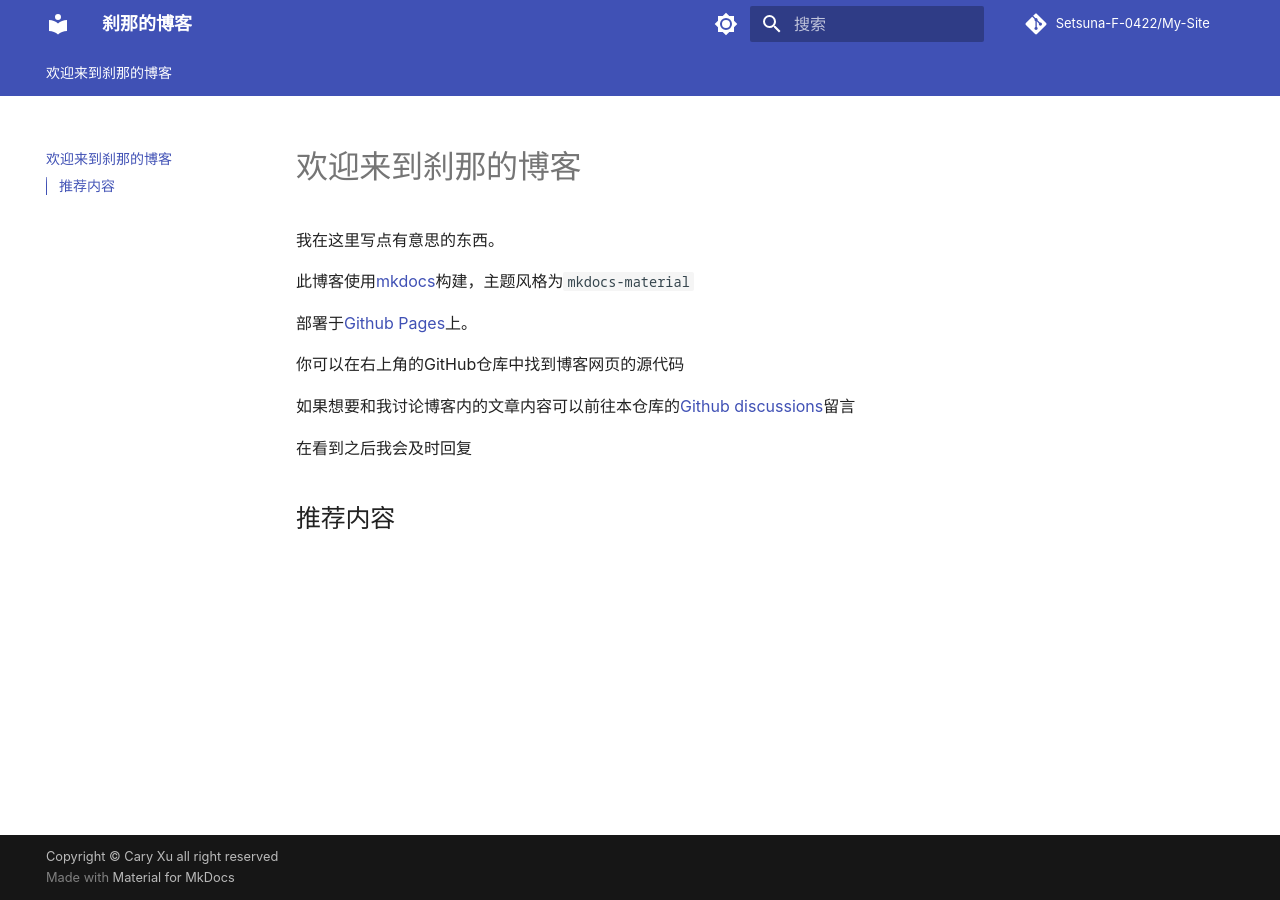
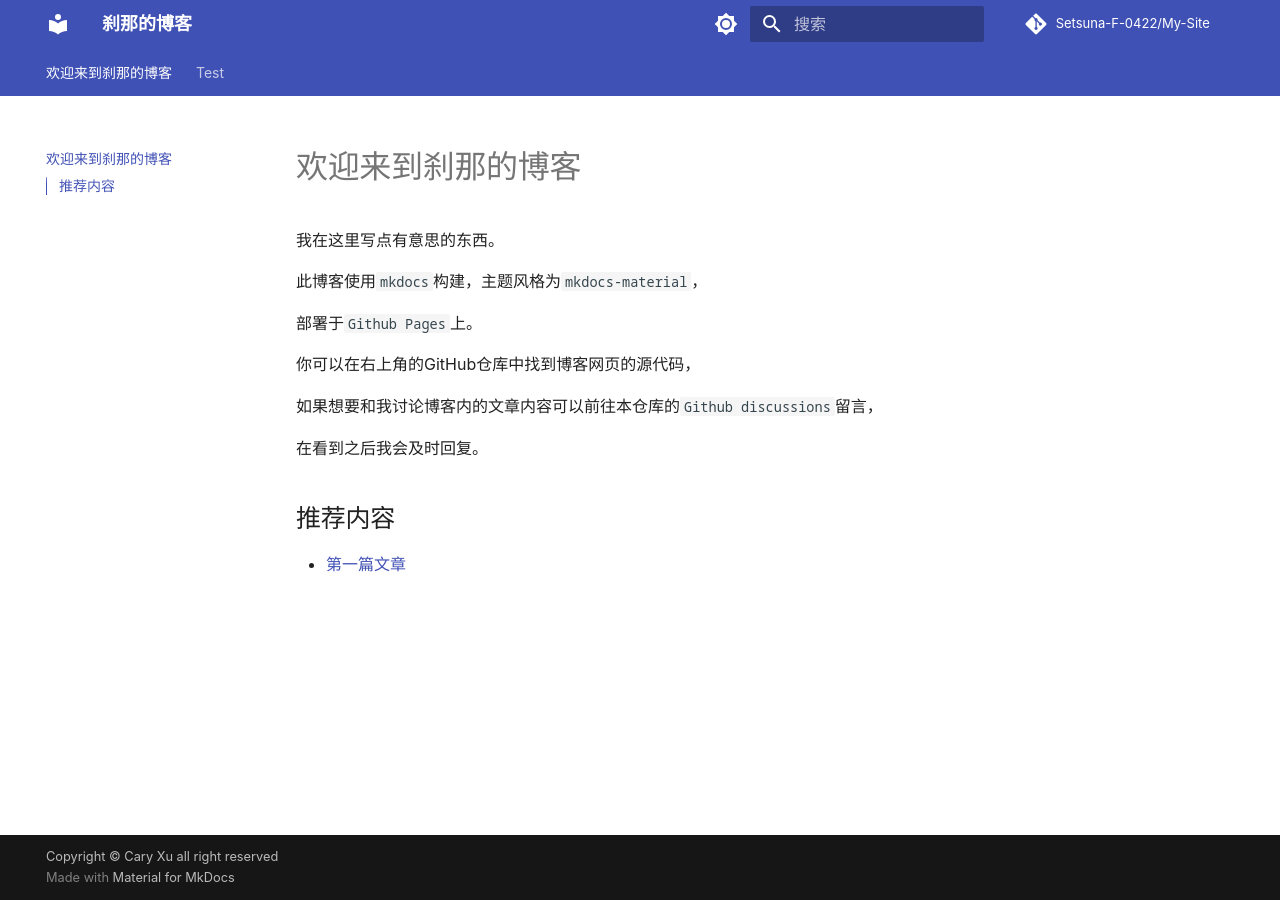
Before and after one commit to Setsuna0422/My-Site, an MkDocs documentation site: the page built from docs/index.md, in a window 1280 px wide. Built offline with MkDocs 1.6.1 and Material for MkDocs 9.7.7, drawn with Linux system fonts in a browser that asks for light colours; comment, search, counter and statistics services are not loaded.

Commit message:
修改样式

```diff
--- a/docs/index.md
+++ b/docs/index.md
@@ -2,14 +2,16 @@
 
 我在这里写点有意思的东西。
 
-此博客使用[mkdocs](https://www.mkdocs.org)构建，主题风格为`mkdocs-material`
+此博客使用`mkdocs`构建，主题风格为`mkdocs-material`，
 
-部署于[Github Pages](https://pages.github.com/)上。
+部署于`Github Pages`上。
 
-你可以在右上角的GitHub仓库中找到博客网页的源代码
+你可以在右上角的GitHub仓库中找到博客网页的源代码，
 
-如果想要和我讨论博客内的文章内容可以前往本仓库的[Github discussions](https://github.com/Setsuna-F-0422/My-Site/discussions)留言
+如果想要和我讨论博客内的文章内容可以前往本仓库的`Github discussions`留言，
 
-在看到之后我会及时回复
+在看到之后我会及时回复。
 
 ## 推荐内容
+
+- [第一篇文章](./test.md)
--- a/mkdocs.yml
+++ b/mkdocs.yml
@@ -1,4 +1,6 @@
 site_name: 刹那的博客
+
+edit_uri: blob/main/docs
 
 theme:
   name: material
@@ -15,10 +17,10 @@ theme:
     repo: fontawesome/brands/git-alt
 
   palette:
-
     # Palette toggle for light mode
     - media: "(prefers-color-scheme: light)"
       scheme: default
+      accent: cyan
       toggle:
         icon: material/brightness-7
         name: Switch to dark mode
@@ -26,6 +28,8 @@ theme:
     # Palette toggle for dark mode
     - media: "(prefers-color-scheme: dark)"
       scheme: slate
+      primary: deep purple
+      accent: amber
       toggle:
         icon: material/brightness-4
         name: Switch to light mode
@@ -33,6 +37,7 @@ theme:
 
   features:
     - navigation.tabs
+    - navigation.sections
     # integration for the table of content
     - toc.integrate
     # back to top button
```
Also changed, not shown: docs/test.md (added).
